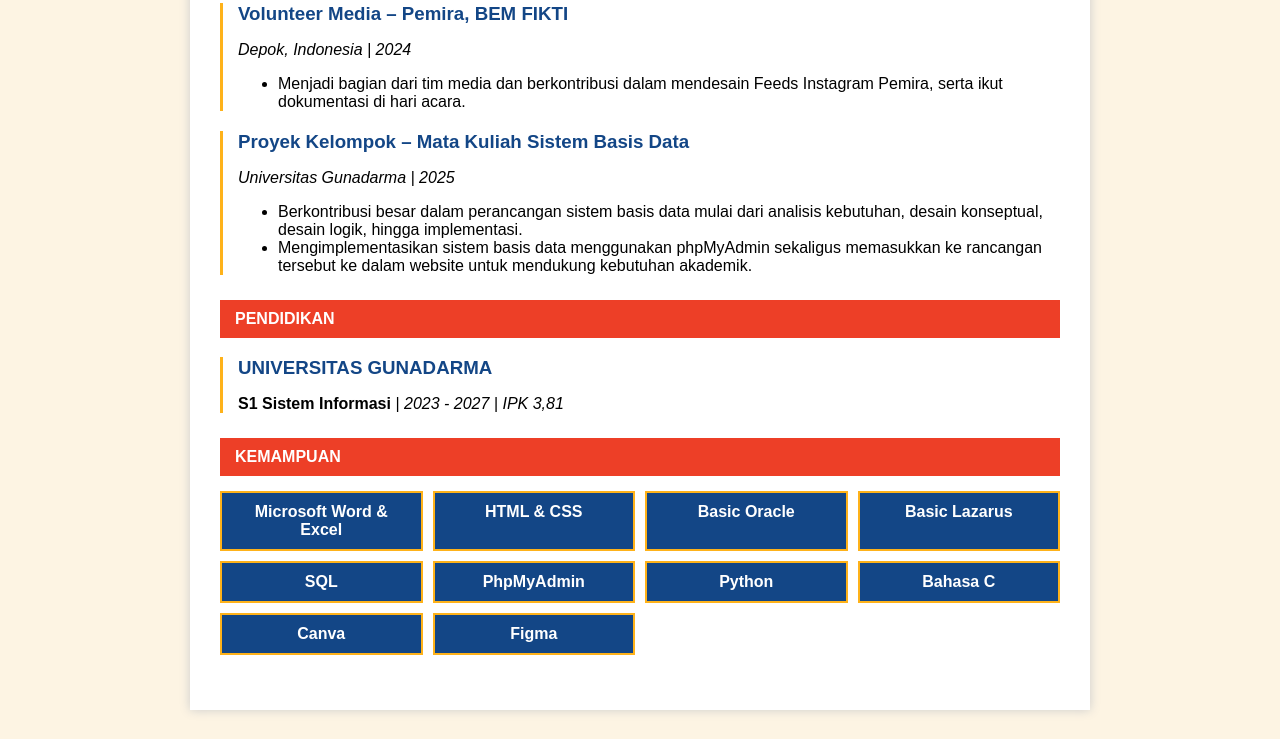
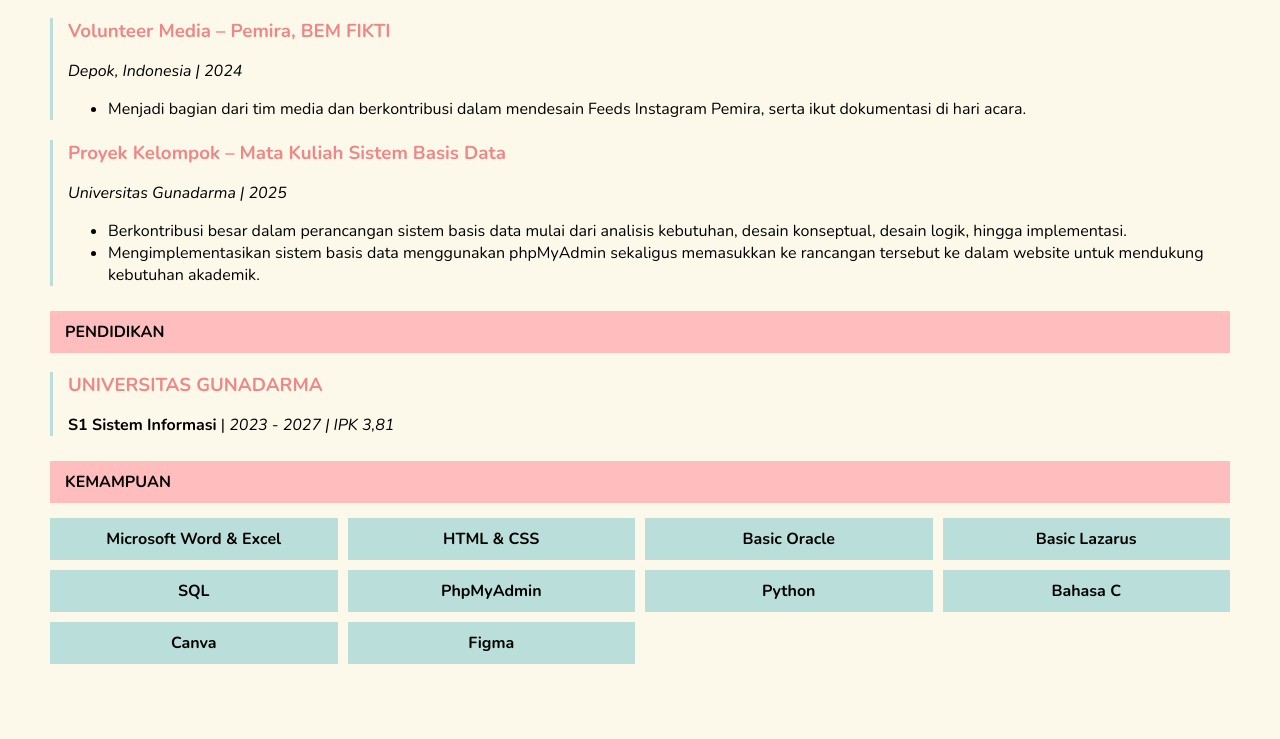
Before and after one commit to siitiiaisyah/TugasPBW-SEM5, a plain HTML site: page cv.html in a window 1280 px wide. Shown: the part 753-1492 px from the top of the page. Drawn offline with nearby package versions, Linux system fonts and the light colour scheme; a web font is replaced by a local one.

Commit message:
ubah palatte warna

```diff
--- a/cv.html
+++ b/cv.html
@@ -1,23 +1,19 @@
 <!DOCTYPE html>
 <head>
     <title>CV - Siti Aisyah</title>
+    <link rel="preconnect" href="https://fonts.googleapis.com">
+    <link rel="preconnect" href="https://fonts.gstatic.com/" crossorigin>
+    <link href="https://fonts.googleapis.com/css2?family=Google+Sans+Code:ital,wght@0,300..800;1,300..800&family=Montserrat:ital,wght@0,100..900;1,100..900&family=Nunito:ital,wght@0,200..1000;1,200..1000&display=swap" rel="stylesheet">
     <style>
         body {
-            font-family: Arial, sans-serif;
-            background-color: #FDF4E3;
+            font-family: 'Nunito', sans-serif;
+            background-color: #FCF9EA ;
             margin: 0;
             padding: 20px;
         }
 
-        .container {
-            max-width: 900px;
-            margin: 0 auto;
-            background: white;
-            box-shadow: 0 0 10px #ccc;
-        }
-
         .header {
-            background-color: #134686;
+            background-color: #FFA4A4 ;
             color: white;
             padding: 30px;
             text-align: center;
@@ -27,7 +23,7 @@
             width: 140px;
             height: 140px;
             border-radius: 50%;
-            border: 4px solid #FEB21A;
+            border: 4px solid #BADFDB;
             margin-bottom: 15px;
         }
 
@@ -40,7 +36,7 @@
         }
 
         .kontak a {
-            color: #FEB21A;
+            color: #ffffff;
             text-decoration: none;
         }
 
@@ -53,8 +49,7 @@
         }
 
         .judul-bagian {
-            background-color: #ED3F27;
-            color: white;
+            background-color: #FFBDBD;
             padding: 10px 15px;
             margin-bottom: 15px;
             font-weight: bold;
@@ -63,11 +58,11 @@
         .item-pengalaman {
             margin-bottom: 20px;
             padding-left: 15px;
-            border-left: 3px solid #FEB21A;
+            border-left: 3px solid #BADFDB;
         }
 
         .item-pengalaman h3 {
-            color: #134686;
+            color: #F08787;
             margin-bottom: 3px;
         }
 
@@ -78,11 +73,9 @@
         }
 
         .box-skill {
-            background-color: #134686;
-            color: white;
+            background-color: #BADFDB;
             padding: 10px;
             text-align: center;
-            border: 2px solid #FEB21A;
         }
 
         @media (max-width: 650px) {
```
